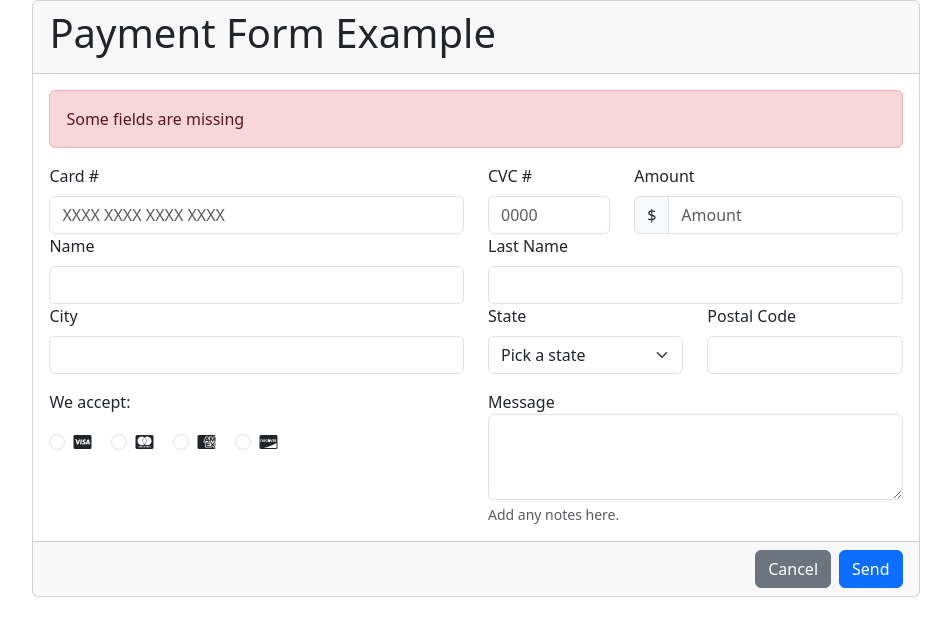
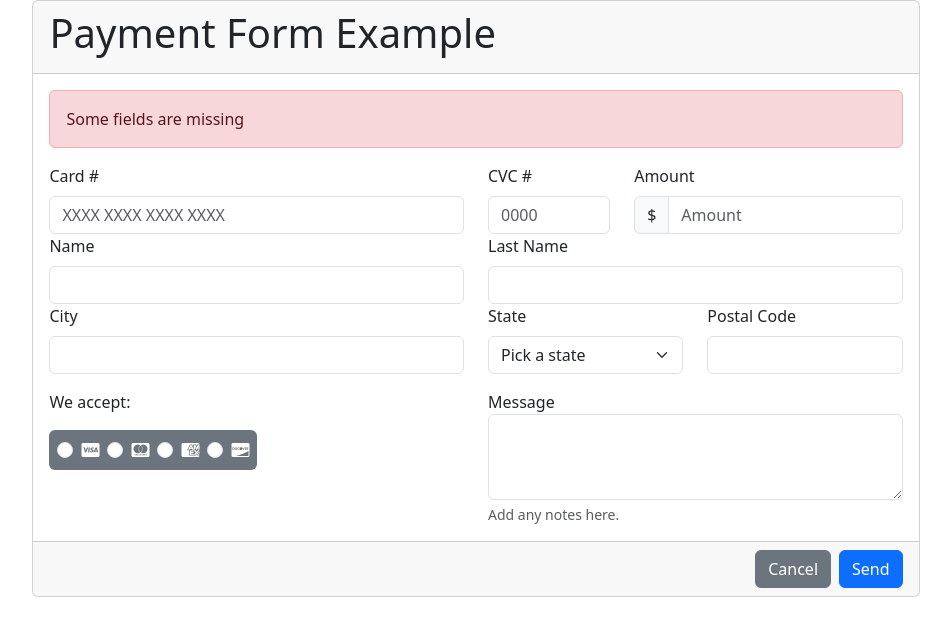
Before and after one commit to 4GeeksAcademy/Payment-form-Erik, a plain HTML site: page index.html in a window 1280 px wide. Shown: the whole page, without its empty margins (164-1115 px from the left). Drawn offline with nearby package versions, Linux system fonts and the light colour scheme.

Commit message:
added background color to the payment methods section as advived

```diff
--- a/index.html
+++ b/index.html
@@ -8,7 +8,7 @@
     <link href="https://cdn.jsdelivr.net/npm/bootstrap@5.3.8/dist/css/bootstrap.min.css" rel="stylesheet" integrity="sha384-sRIl4kxILFvY47J16cr9ZwB07vP4J8+LH7qKQnuqkuIAvNWLzeN8tE5YBujZqJLB" crossorigin="anonymous">
 </head>
 <body>
-    <div class="containter d-flex justify-content-center align-items-center">
+    <div class="container d-flex justify-content-center align-items-center">
         <!--Card start-->
         <div class="card">
             <!--Card header-->
@@ -63,7 +63,7 @@
                         </div>
                         <div class="col-md-3">
                             <label for="state" class="form-label">State</label>
-                            <select id="state"" class="form-select" name="state" id="state">
+                            <select id="state" class="form-select" name="state">
                                 <option value="" selected disabled>Pick a state</option>
                                 <option value="AL">Alabama</option>
                                 <option value="AK">Alaska</option>
@@ -127,24 +127,22 @@
                     <div class="row">
                         <div class="mt-3 col-md-6">
                         <p>We accept:</p>
-                        <div class="d-flex gap-1">
-                            <div class="form-check form-check-inline">
+                        <div class="d-inline-flex align-items-center gap-2 p-2 bg-secondary rounded">
+                            <div class="form-check form-check-inline m-0">
                                 <input class="form-check-input" type="radio" name="payment" id="visa" value="visa">
-                                <label class="form-check-label" for="visa"><i class="fa-brands fa-cc-visa"></i></label>
+                                <label class="form-check-label" for="visa"><i class="fa-brands fa-cc-visa text-white"></i></label>
                             </div>
-
-                            <div class="form-check form-check-inline">
+                            <div class="form-check form-check-inline m-0">
                                 <input class="form-check-input" type="radio" name="payment" id="mastercard" value="mastercard">
-                                <label class="form-check-label" for="mastercard"><i class="fa-brands fa-cc-mastercard"></i></label>
+                                <label class="form-check-label" for="mastercard"><i class="fa-brands fa-cc-mastercard text-white"></i></label>
                             </div>
-
-                            <div class="form-check form-check-inline">
-                                <input class="form-check-input" type="radio" name="payment" id="amex" value="amex">
-                                <label class="form-check-label" for="amex"><i class="fa-brands fa-cc-amex"></i></label>
+                            <div class="form-check form-check-inline m-0">
+                                 <input class="form-check-input" type="radio" name="payment" id="amex" value="amex">
+                                 <label class="form-check-label" for="amex"><i class="fa-brands fa-cc-amex text-white"></i></label>
                             </div>
-                            <div class="form-check form-check-inline">
-                                <input class="form-check-input" type="radio" name="payment" id="discover" value="discover">
-                                <label class="form-check-label" for="discover"><i class="fa-brands fa-cc-discover"></i></label>
+                            <div class="form-check form-check-inline m-0">
+                                 <input class="form-check-input" type="radio" name="payment" id="discover" value="discover">
+                                 <label class="form-check-label" for="discover"><i class="fa-brands fa-cc-discover text-white"></i></label>
                             </div>
                         </div>
                         </div>
```
